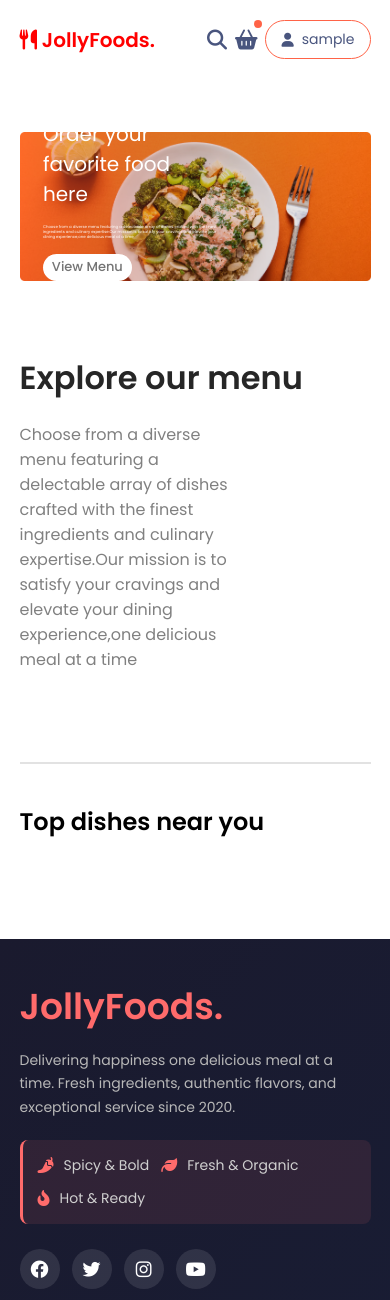
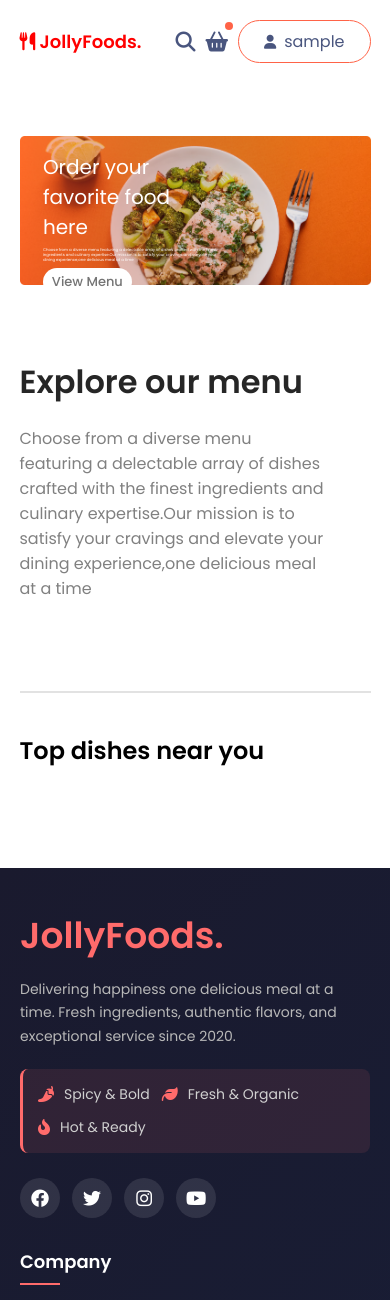
Before and after one commit to KATAKYIE-KWESI/Food_Delivery_App, a Django app: template templates/homepage.html in a window 390 px wide. Shown: the top 1300 px of the page. Run offline with Django 5.2, Linux system fonts and the light colour scheme; the template is opened without the code that fills it, so the values that code supplies are empty; the visitor is signed in with stand-in values (Sample User, id 1).

Commit message:
Media queries 3 for homepage

```diff
--- a/static/homepage.css
+++ b/static/homepage.css
@@ -911,111 +911,97 @@ html {
 /* ============================================================
    SPACING & ALIGNMENT OPTIMIZATION
    ============================================================ */
+/* --- Paste this at the absolute bottom of homepage.css --- */
 
-/* 1. Open up the page (less compact) */
+/* 1. Global Page Opening */
 body {
-    width: 90%; /* Increased from 80% to use more screen space */
-    max-width: 1400px; /* Prevents it from getting too wide on huge monitors */
+    width: 90% !important;
+    max-width: 1400px;
+    margin: auto;
 }
 
-/* 2. Fix Navbar: Logo, Cart, and Sign-in on one line */
 @media (max-width: 768px) {
+    /* 2. Navbar: Logo, Cart, and Sign-in on ONE line */
     .navbar {
-        display: flex;
-        flex-direction: row; /* Force horizontal layout */
-        justify-content: space-between;
-        align-items: center;
+        display: flex !important;
+        flex-direction: row !important;
+        justify-content: space-between !important;
+        align-items: center !important;
         padding: 20px 0;
     }
 
     .navbar-menu {
-        display: none; /* Keep menu hidden to save space for the logo and buttons */
+        display: none !important; /* Hide links to keep row clean */
     }
 
     .logo {
-        font-size: 24px; /* Slightly smaller to fit everything on one line */
+        font-size: 22px;
         margin-left: 0;
     }
 
     .hamburger {
-        gap: 12px; /* Closer icons to save horizontal space */
+        display: flex !important;
+        flex-direction: row !important;
+        align-items: center;
+        gap: 10px;
     }
 
-    .hamburger button, .user-btn {
-        padding: 8px 15px; /* Compact button */
-        font-size: 14px;
-        white-space: nowrap; /* Prevents "Sign In" from breaking into two lines */
+    /* 3. Explore Menu Text: Left aligned, 3.5/4 width */
+    .explore-menu-text {
+        max-width: 87.5% !important; /* This is 3.5 divided by 4 */
+        text-align: left !important;
+        margin-left: 0 !important;
+        font-size: 16px;
     }
 
-    /* 3. Header Spacing */
-    .header {
-        margin: 20px auto 40px; /* More space below the header */
-        height: 55vw; /* Slightly taller */
-    }
-
-    .header-contents {
+    /* 4. FOUR FOODS HORIZONTAL SCROLL */
+    .food-display-list {
+        display: flex !important;
+        flex-direction: row !important;
+        overflow-x: auto !important;
         gap: 15px;
-        bottom: 15%;
-    }
-
-    /* 4. Food Grid: TWO ITEMS SIDE-BY-SIDE */
-    .food-display-list {
-        display: grid;
-        grid-template-columns: 1fr 1fr; /* Force exactly two columns */
-        gap: 15px; /* Space between the two columns */
-        row-gap: 30px; /* Space between rows */
+        padding: 10px 0 20px 0;
+        scroll-behavior: smooth;
+        -webkit-overflow-scrolling: touch;
     }
 
     .food-item {
-        padding: 10px; /* Less internal padding so content fits */
+        flex: 0 0 22%; /* Fits roughly 4 items with gaps */
+        min-width: 150px; /* Keeps them from getting too squashed */
     }
 
+    /* Hide scrollbar for aesthetics */
+    .food-display-list::-webkit-scrollbar {
+        display: none;
+    }
+
+    /* 5. Adjusting card contents for the smaller 4-column size */
     .food-item img {
-        height: 140px; /* Shorter images so cards aren't too long */
+        height: 110px;
+        object-fit: cover;
     }
 
     .food-header h3 {
-        font-size: 1rem; /* Smaller titles to fit side-by-side */
-    }
-
-    .food-price {
         font-size: 0.9rem;
     }
 
     .food-description {
-        font-size: 0.8rem;
-        display: -webkit-box;
-        -webkit-line-clamp: 2; /* Limits description to 2 lines so cards stay even */
-        -webkit-box-orient: vertical;
-        overflow: hidden;
+        display: none; /* Hide description on mobile to keep 4-column grid clean */
     }
 
-    /* 5. Quantity Selector Scaling */
-    .quantity-selector .add-btn,
-    .quantity-selector .counter button {
-        width: 32px;
-        height: 32px;
-        font-size: 16px;
-    }
-
-    /* 6. Footer Layout */
-    .footer-container {
-        padding: 0 5%;
-        gap: 30px;
+    /* 6. Header Spacing */
+    .header {
+        margin: 20px auto 40px;
+        height: 55vw;
     }
 }
 
 /* Extra small phone tweaks */
 @media (max-width: 400px) {
     .logo {
-        font-size: 20px;
+        font-size: 18px;
     }
-
-    .hamburger {
-        gap: 8px;
-    }
-
-    .food-display-list {
-        gap: 10px; /* Tighter gap for very small screens */
+    .food-item {
+        flex: 0 0 40%; /* On tiny phones, 4 is too many; shows 2.5 items instead */
     }
 }
```
